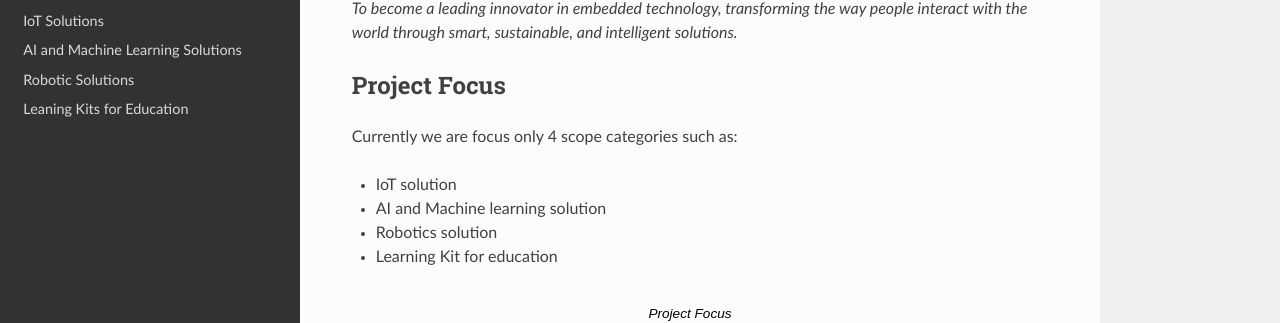
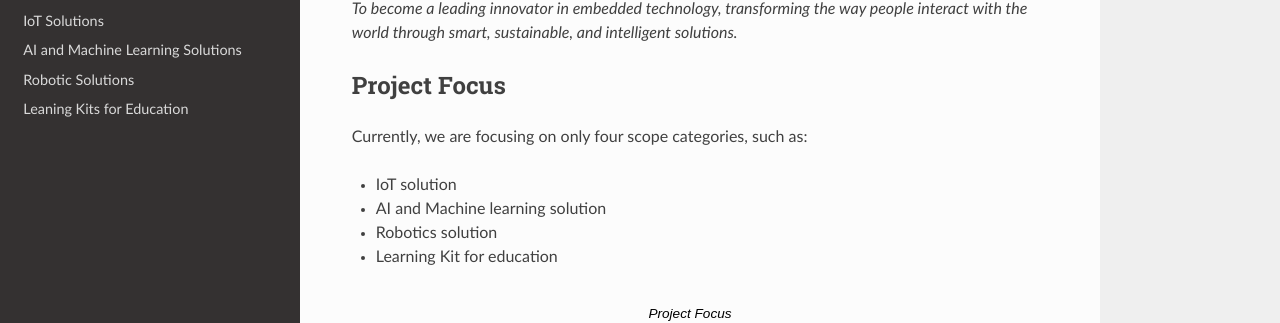
Before and after one commit to delab-dev/delab-web, a Sphinx documentation site: the page built from source/index.rst, in a window 1280 px wide and 900 px high, scrolled down 552 px. Shown: the part 131-454 px from the top of the window. Built offline with Sphinx 7.4.7 and the Read the Docs theme 3.1.0, drawn with Linux system fonts in a browser that asks for light colours.

Commit message:
update index

```diff
--- a/source/index.rst
+++ b/source/index.rst
@@ -23,7 +23,7 @@ Vision
 Project Focus
 --------------
 
-Currently we are focus only 4 scope categories such as:
+Currently, we are focusing on only four scope categories, such as:
 
 * IoT solution
 * AI and Machine learning solution
```
